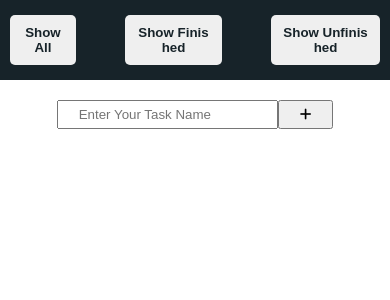
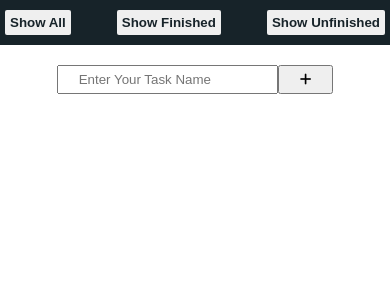
Before and after one commit to DeveloperShad/todo, a React (Create React App) app: page / in a window 390 px wide. Shown: the top 300 px of the page. Built offline with nearby package versions, Linux system fonts and the light colour scheme.

Commit message:
responsive test

```diff
--- a/src/components/Todo/todo.css
+++ b/src/components/Todo/todo.css
@@ -17,7 +17,7 @@ header{
 nav{
     display: flex;
     justify-content: center;
-    padding: 15px 0;
+    padding: 10px 0;
     align-items: center;
     gap: 10vw;
 
@@ -34,14 +34,13 @@ nav{
 }
 
 nav button{
-    padding: 10px 10px;
+    padding: 5px 5px;
     cursor: pointer;
     color:#172329 ;
     /* font-size: 15px; */
     font-weight: bold;
-    margin: 0 5px;
     border: none;
-    border-radius: 5px;
+    border-radius: 2px;
     text-shadow: #172329;
 }
 
@@ -59,6 +58,7 @@ nav button{
 .input-container{
     display: flex;
     /* gap: 10px; */
+    /* margin: 0 0 50px 0; */
     justify-content: center;
 }
 .input-container > *{
@@ -79,7 +79,7 @@ nav button{
     justify-content: space-between;
     align-items: center;
     border: 1px solid black;
-    width: 400px;
+    width: 350px;
     padding: 10px;
     gap: 10px;
 }
@@ -101,7 +101,7 @@ nav button{
 }
 
 .btn-container button{
-    padding: 5px 7px;
+    padding: 5px 5px;
     border: none;
 }
 
@@ -114,5 +114,5 @@ nav button{
 
 button{
     cursor: pointer;
-    padding: 10px 20px;
+
 }
```
